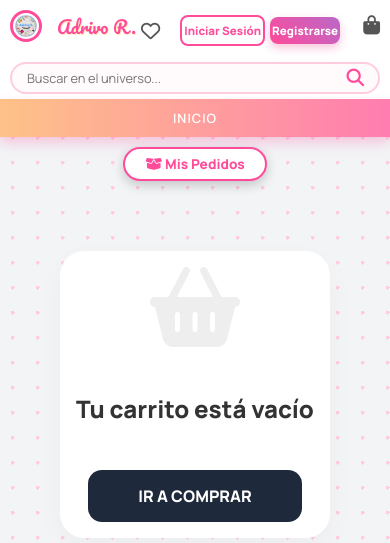
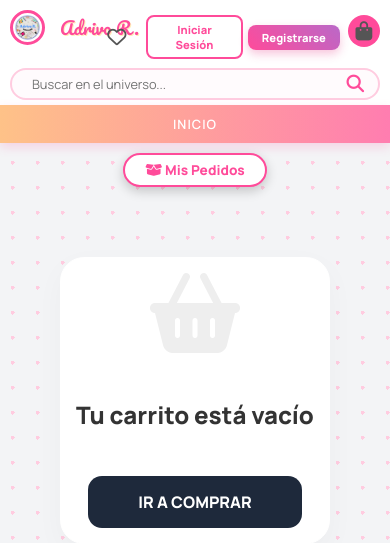
Before and after one commit to emiliaorrala112/adrivo-web, a Django app: page /carrito/ in a window 390 px wide. Shown: the top 543 px of the page. Run offline with Django 5.2, Linux system fonts and the light colour scheme; data that the repository does not hold is empty; some libraries are stand-ins or nearby versions.

Commit message:
Arreglando diseño movil

```diff
--- a/templates/base.html
+++ b/templates/base.html
@@ -154,50 +154,72 @@
         .site-footer { background: white; border-top: 2px solid #fff0f6; padding: 30px; text-align: center; color: #999; font-size: 0.9rem; margin-top: auto; font-weight: 600; }
 
         /* --- CÓDIGO (RESPONSIVE) --- */
-    @media (max-width: 768px) {
-    /* 1. Header fluido y compacto */
-    .sticky-header { position: relative !important; width: 100% !important; }
+    /* --- ARREGLO FINAL: TODO EN ORDEN Y COMPACTO --- */
+@media (max-width: 768px) {
+    /* 1. El header se va cuando bajas con el dedo (No estorba) */
+    .sticky-header {
+        position: relative !important;
+        width: 100% !important;
+        box-shadow: none !important;
+    }
+
     .header-top {
-        padding: 5px 8px !important;
         display: flex !important;
-        flex-direction: column !important;
-        gap: 5px !important;
+        flex-direction: column !important; /* Todo uno debajo de otro */
+        padding: 5px 10px !important;
+        gap: 8px !important;
     }
 
     /* 2. Logo y Carrito en la misma línea superior */
-    .top-bar-mobile {
-        display: flex !important;
-        justify-content: space-between !important;
-        align-items: center !important;
-        width: 100% !important;
-    }
-    .brand-badge img { height: 32px !important; width: 32px !important; }
+    .brand-badge { width: 100% !important; justify-content: center !important; }
+    .brand-badge img { height: 35px !important; width: 35px !important; }
     .brand-badge span { font-size: 1.1rem !important; }
 
-    /* 3. El Buscador: Más delgado para ahorrar espacio */
+    /* 3. Buscador delgado */
     .search-form { width: 100% !important; margin: 0 !important; }
-    .search-input { height: 32px !important; font-size: 0.8rem !important; padding: 5px 15px !important; }
+    .search-input { height: 32px !important; font-size: 0.8rem !important; }
 
-    /* 4. BOTONES: La solución para que calcen perfecto */
+    /* 4. RECUPERAMOS LOS BOTONES (Nosotros, Login, Registro) */
     .header-actions {
         display: flex !important;
         justify-content: center !important;
+        align-items: center !important;
         width: 100% !important;
-        gap: 5px !important; /* Espacio mínimo entre botones */
-        margin-top: 2px !important;
+        gap: 10px !important;
+        flex-wrap: wrap !important; /* Se acomodan si no caben */
     }
 
-    .btn-login-outline, .btn-register-fill {
-        flex: 1 !important; /* Cada uno ocupa la mitad de la pantalla */
-        padding: 6px 2px !important; /* Menos relleno para que quepa el texto */
-        font-size: 0.72rem !important; /* Tamaño de letra pequeño pero legible */
-        text-align: center !important;
-        white-space: nowrap !important; /* Evita que el texto se salte de línea */
-        border-radius: 8px !important;
+    /* Enlace "Nosotros" pequeño */
+    a[title="Sobre Nosotros"] {
+        display: flex !important;
+        font-size: 0.75rem !important;
+        margin: 0 !important;
+        color: #555 !important;
     }
 
-    /* Escondemos iconos extras que estorben en el primer vistazo móvil */
-    .header-actions a[title="Sobre Nosotros"] { display: none !important; }
+    /* Botones de Sesión uno al lado del otro */
+    .btn-login-outline, .btn-register-fill {
+        display: inline-block !important;
+        padding: 5px 10px !important;
+        font-size: 0.7rem !important;
+        border-radius: 8px !important;
+        margin: 0 !important;
+        text-align: center;
+        flex: 1; /* Crecen igual para llenar el ancho */
+        min-width: 90px;
+    }
+
+    /* 5. Carrito flotando a la derecha para que no ocupe fila */
+    a[title="Ver Carrito"] {
+        position: absolute !important;
+        top: 10px !important;
+        right: 10px !important;
+        background: #ff4b9a !important;
+        width: 32px !important; height: 32px !important;
+        border-radius: 50% !important;
+        display: flex !important; align-items: center; justify-content: center;
+    }
+    a[title="Ver Carrito"] i { color: white !important; font-size: 0.9rem !important; }
 }
     </style>
 </head>
```
